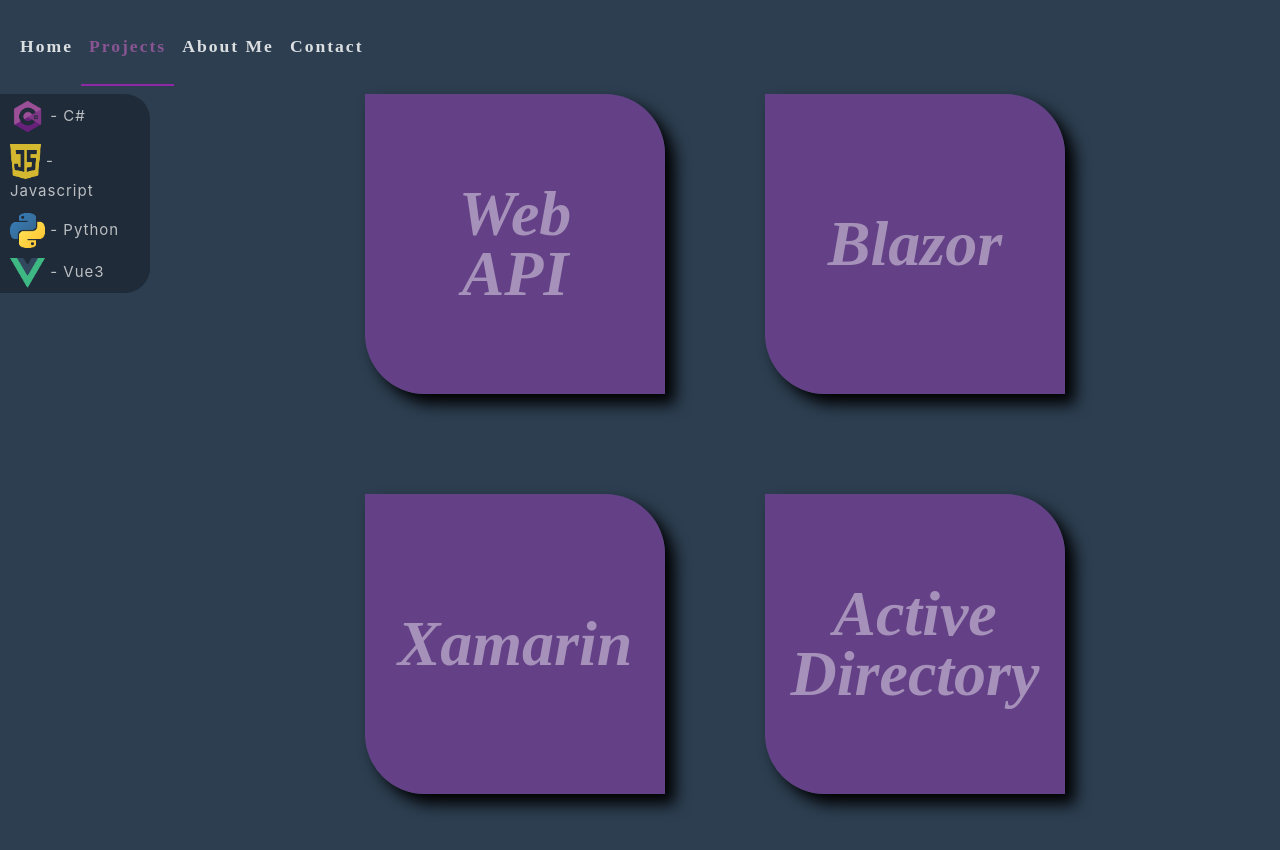
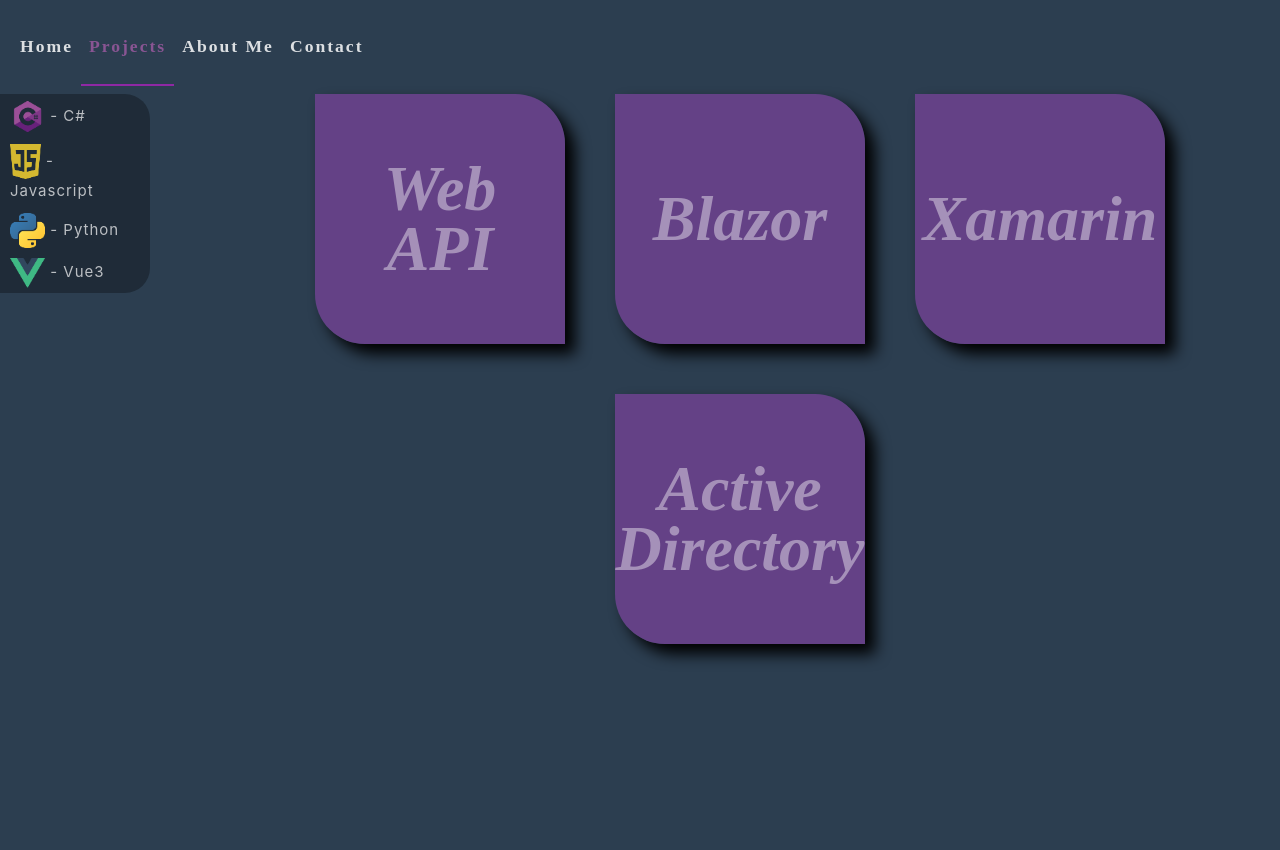
Before and after one commit to VanMeerbeeckBenny/Portfolio, a Vue app: page /project/c in a window 1280 px wide. Shown: the top 850 px of the page. After the commit the page ends 800 px from the top, so only its background shows below. Built offline with nearby package versions, Linux system fonts and the light colour scheme.

Commit message:
Add styling

```diff
--- a/src/views/CProjectView.vue
+++ b/src/views/CProjectView.vue
@@ -44,13 +44,13 @@
 </template>
 <style scoped>
 .container{
-    margin:0 100px 100px 0;
+    margin:0 50px 50px 0;
     padding: 0;
     overflow: hidden;
     border-top-right-radius:20% ;
     border-bottom-left-radius:20%;
-    width:300px;
-    height:300px;
+    width:250px;
+    height:250px;
     position: relative;
     box-shadow: 10px 10px 15px black;
 }
@@ -84,7 +84,7 @@
     line-height: 60px;
 }
 .content img{
-    height:300px;
-    width: 300px;
+    height:250px;
+    width: 250px;
 }
 </style>
```
